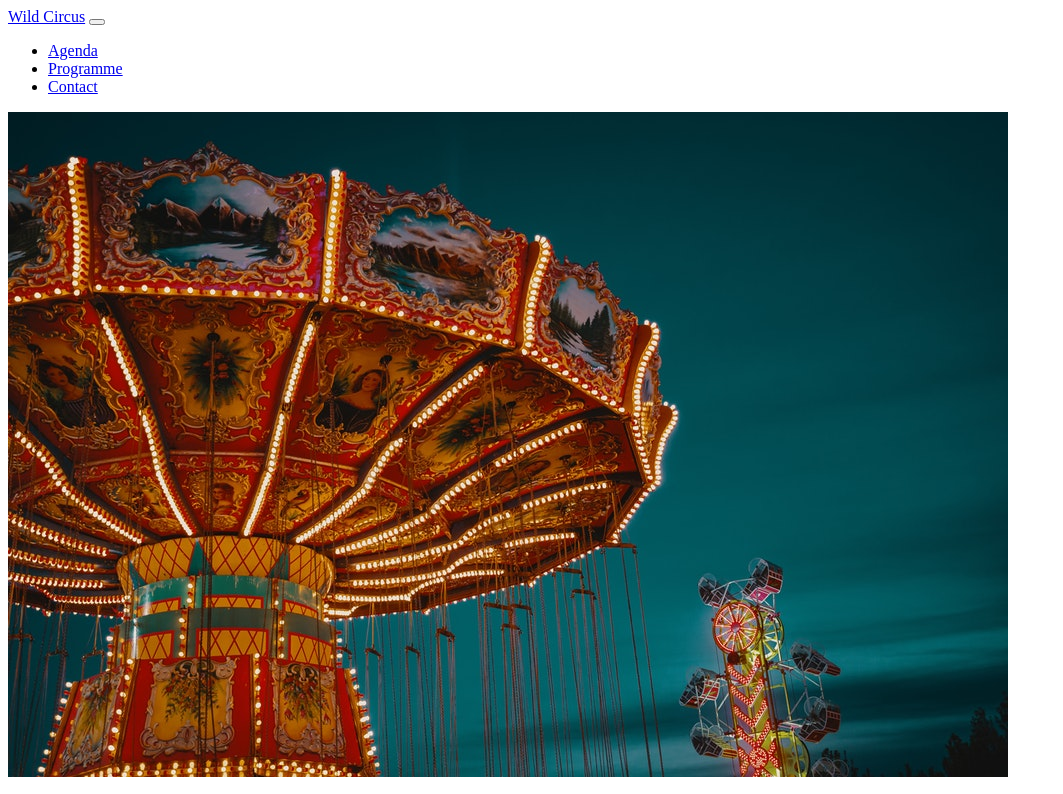
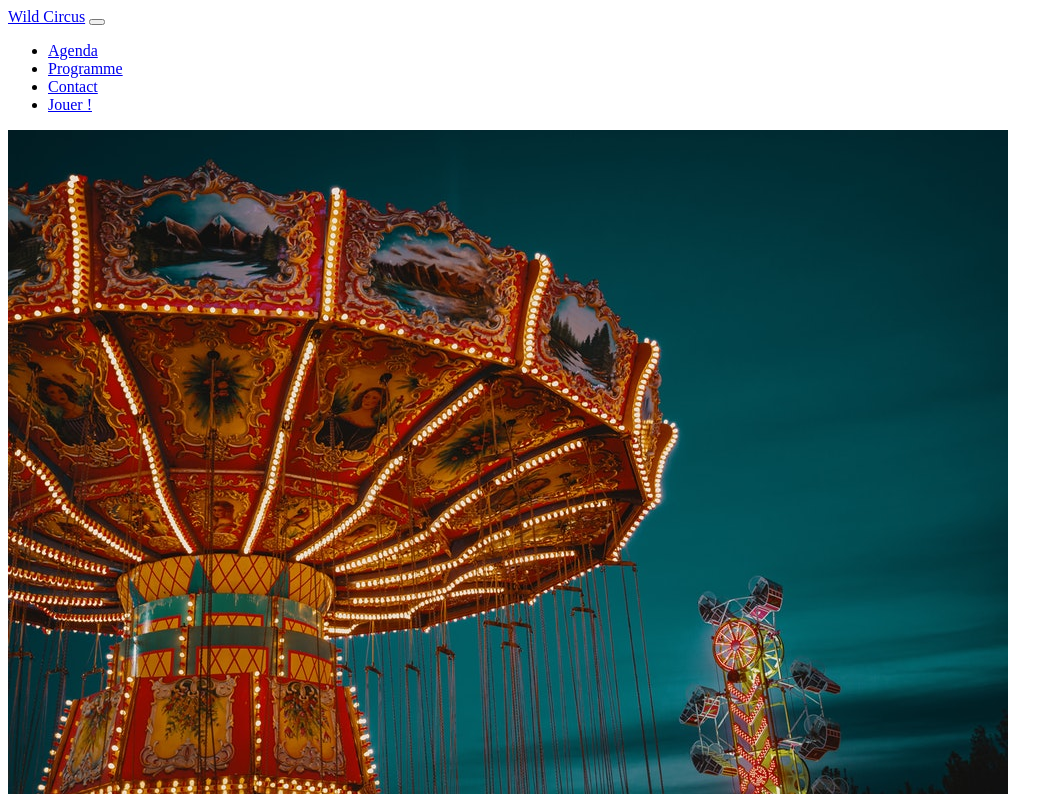
Before and after one commit to MaxP33/checkpoint4, a Symfony app: template templates/home/index.html.twig in a window 1280 px wide. Shown: the top 794 px of the page, without its empty margins (0-1063 px from the left). Run offline with Twig, Linux system fonts and the light colour scheme; the template is opened without the code that fills it, so the values that code supplies are empty; some libraries are stand-ins or nearby versions.

Commit message:
path to game added

```diff
--- a/templates/_nav.html.twig
+++ b/templates/_nav.html.twig
@@ -14,6 +14,9 @@
             <li class="nav-item">
                 <a class="nav-link" href="{{ path('wild_contact') }}">Contact</a>
             </li>
+            <li class="nav-item">
+                <a class="nav-link" href="{{ path('wild_game') }}">Jouer !</a>
+            </li>
         </ul>
         <ul class="navbar-nav">
         {% if is_granted('ROLE_ADMIN')   %}
```
Also changed, not shown: src/Service/CasinoGame.php (added, +10 -0 lines).
